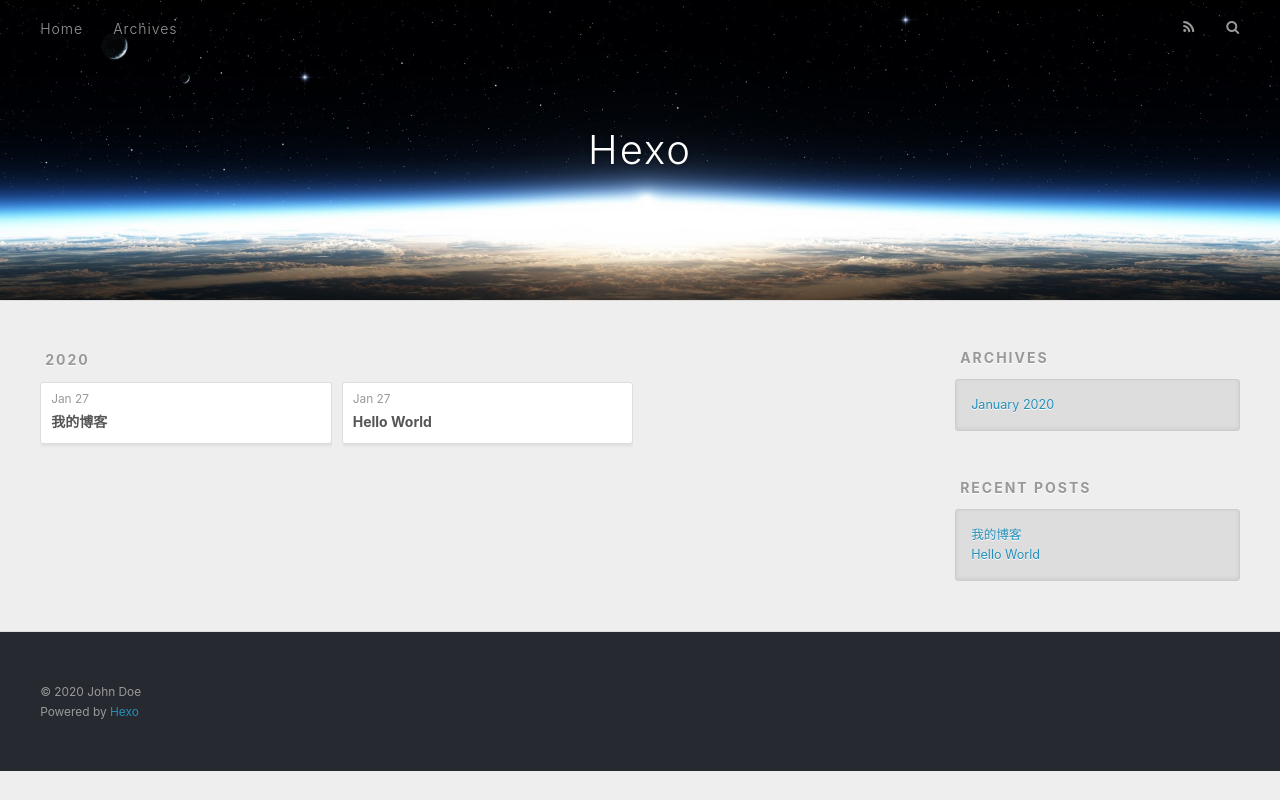
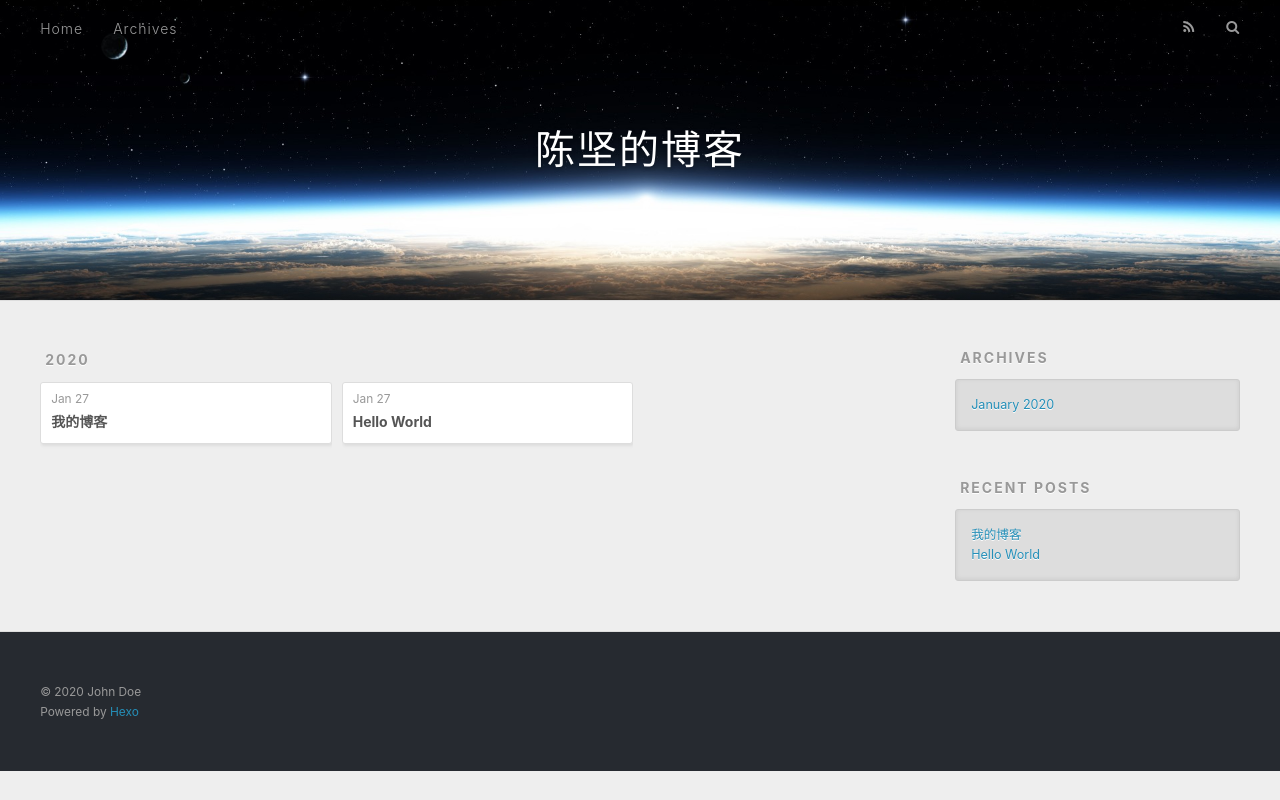
Before and after one commit to chenjianjay/chenjianjay.github.io, a plain HTML site: page archives/2020/01/index.html in a window 1280 px wide. Drawn offline with nearby package versions, Linux system fonts and the light colour scheme.

Commit message:
Site updated: 2020-01-27 01:43:35

```diff
--- a/archives/2020/01/index.html
+++ b/archives/2020/01/index.html
@@ -5,17 +5,17 @@
 
 
 
-  <title>Archives: 2020/1 | Hexo</title>
+  <title>Archives: 2020/1 | 陈坚的博客</title>
   <meta name="viewport" content="width=device-width, initial-scale=1, maximum-scale=1">
   <meta property="og:type" content="website">
-<meta property="og:title" content="Hexo">
+<meta property="og:title" content="陈坚的博客">
 <meta property="og:url" content="http://yoursite.com/archives/2020/01/index.html">
-<meta property="og:site_name" content="Hexo">
+<meta property="og:site_name" content="陈坚的博客">
 <meta property="og:locale" content="en_US">
 <meta property="article:author" content="John Doe">
 <meta name="twitter:card" content="summary">
 
-    <link rel="alternate" href="/atom.xml" title="Hexo" type="application/atom+xml">
+    <link rel="alternate" href="/atom.xml" title="陈坚的博客" type="application/atom+xml">
 
 
     <link rel="icon" href="/favicon.png">
@@ -36,7 +36,7 @@
   <div id="header-outer" class="outer">
     <div id="header-title" class="inner">
       <h1 id="logo-wrap">
-        <a href="/" id="logo">Hexo</a>
+        <a href="/" id="logo">陈坚的博客</a>
       </h1>
 
     </div>
```
Also changed, not shown: 2020/01/27/hello-world/index.html (+4 -4 lines), 2020/01/27/我的博客/index.html (+4 -4 lines), archives/2020/index.html (+5 -5 lines), archives/index.html (+5 -5 lines), index.html (+5 -5 lines).
